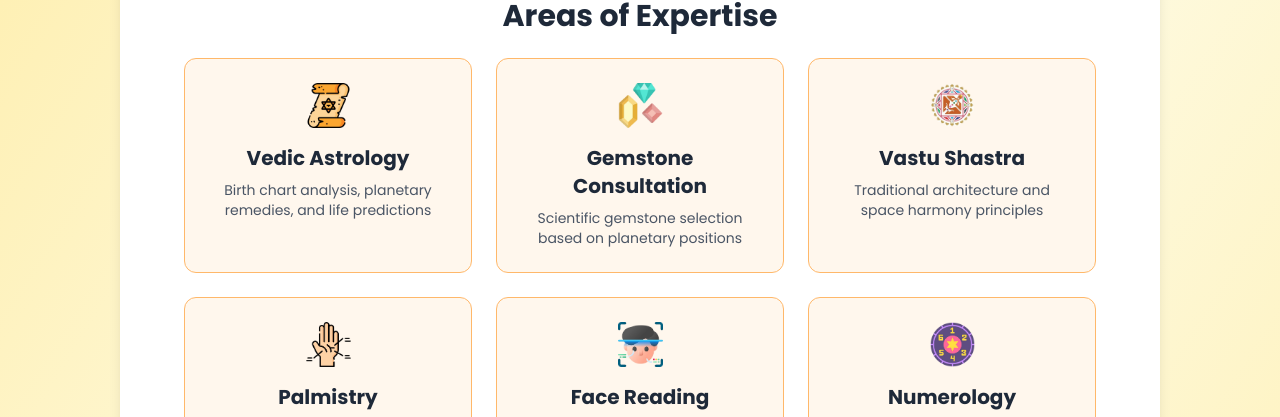
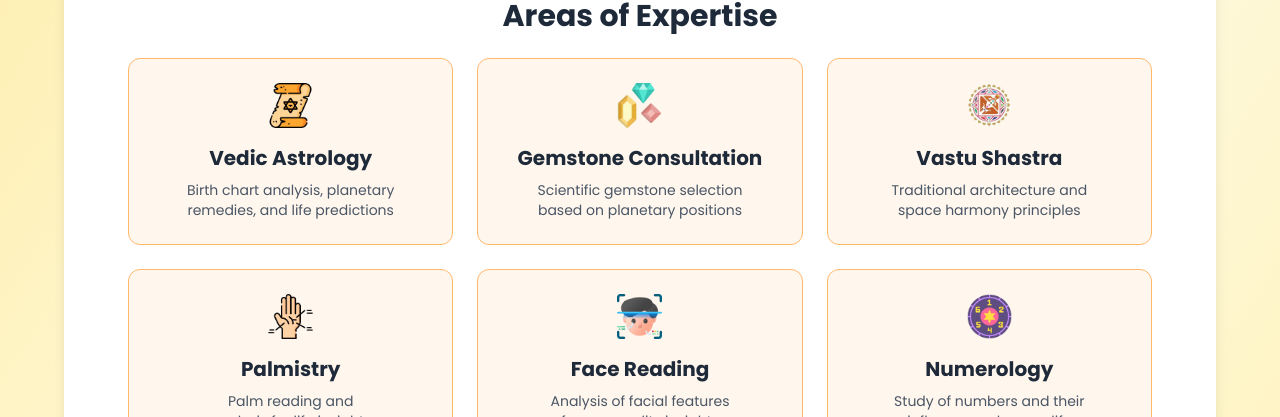
Before and after one commit to Sakshi-Sood/ved_varta, a Next.js app: page / in a window 1280 px wide. Shown: the part 654-1071 px from the top of the page. Built offline with nearby package versions, Linux system fonts and the light colour scheme.

Commit message:
feat: Adjust spacing in Hero section and remove unnecessary wrapper around Expertise component

```diff
--- a/app/page.js
+++ b/app/page.js
@@ -6,9 +6,7 @@ export default function Home() {
   return (
     <main className="bg-gradient-to-br from-amber-200/80 via-yellow-50 to-amber-200/80 min-h-screen px-10 py-5">
       <Hero />
-      <div className="px-20">
-        <Expertise />
-      </div>
+      <Expertise />
       <BlogPreview />
     </main>
   );
--- a/sections/Hero.jsx
+++ b/sections/Hero.jsx
@@ -3,7 +3,7 @@ import { homeBanners } from "@/data/banner";
 
 const Hero = () => {
   return (
-    <section className="mb-20">
+    <section className="mb-10 md:mb-20">
       <BannerCarousel banners={homeBanners} />
     </section>
   );
--- a/sections/Navbar.jsx
+++ b/sections/Navbar.jsx
@@ -5,7 +5,7 @@ import Image from "next/image";
 import Button from "../components/Button";
 import Link from "next/link";
 
-const navLinks = [
+export const navLinks = [
   { name: "About", href: "/about" },
   { name: "Products", href: "/products" },
   { name: "Services", href: "/services" },
```
